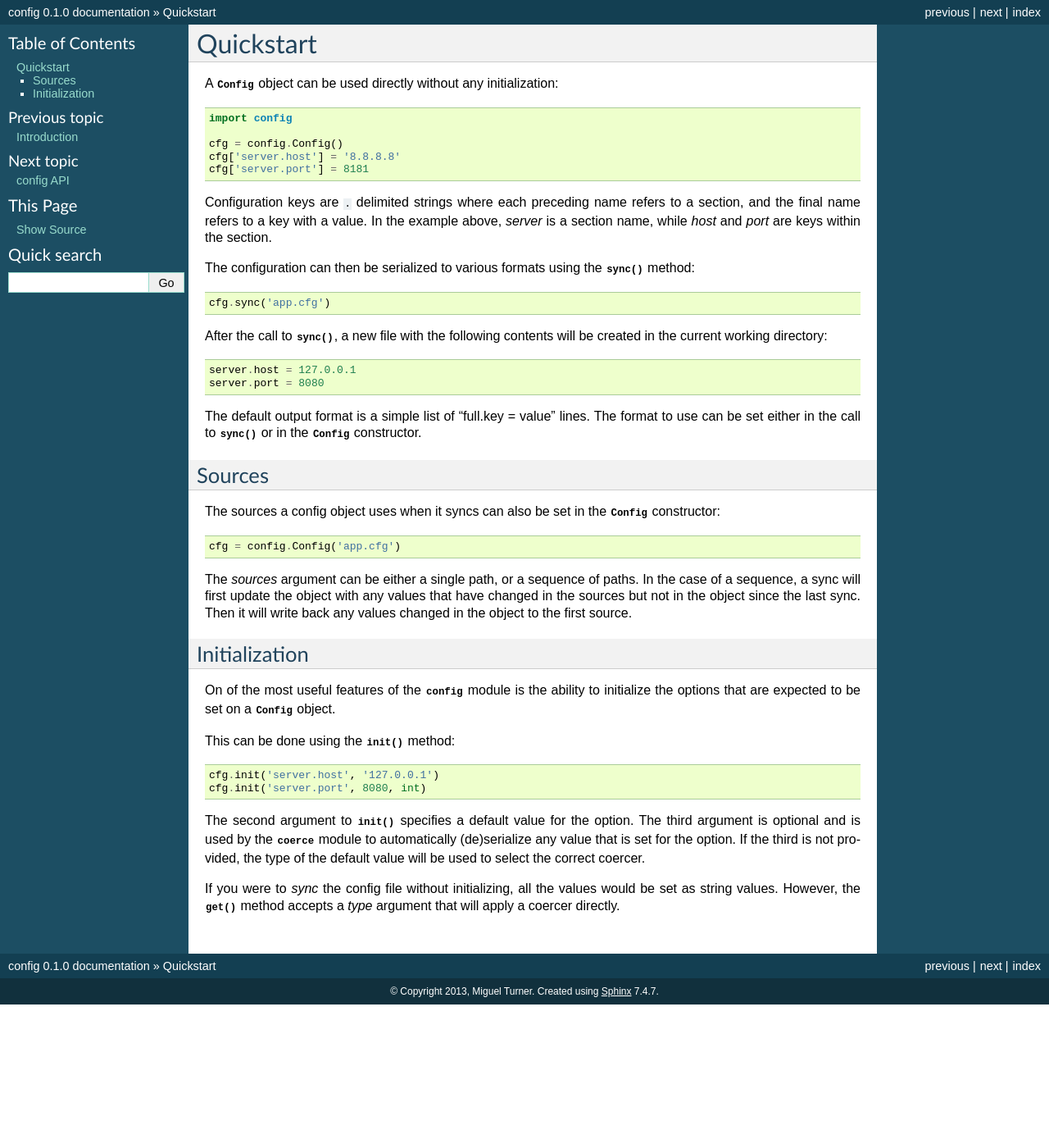
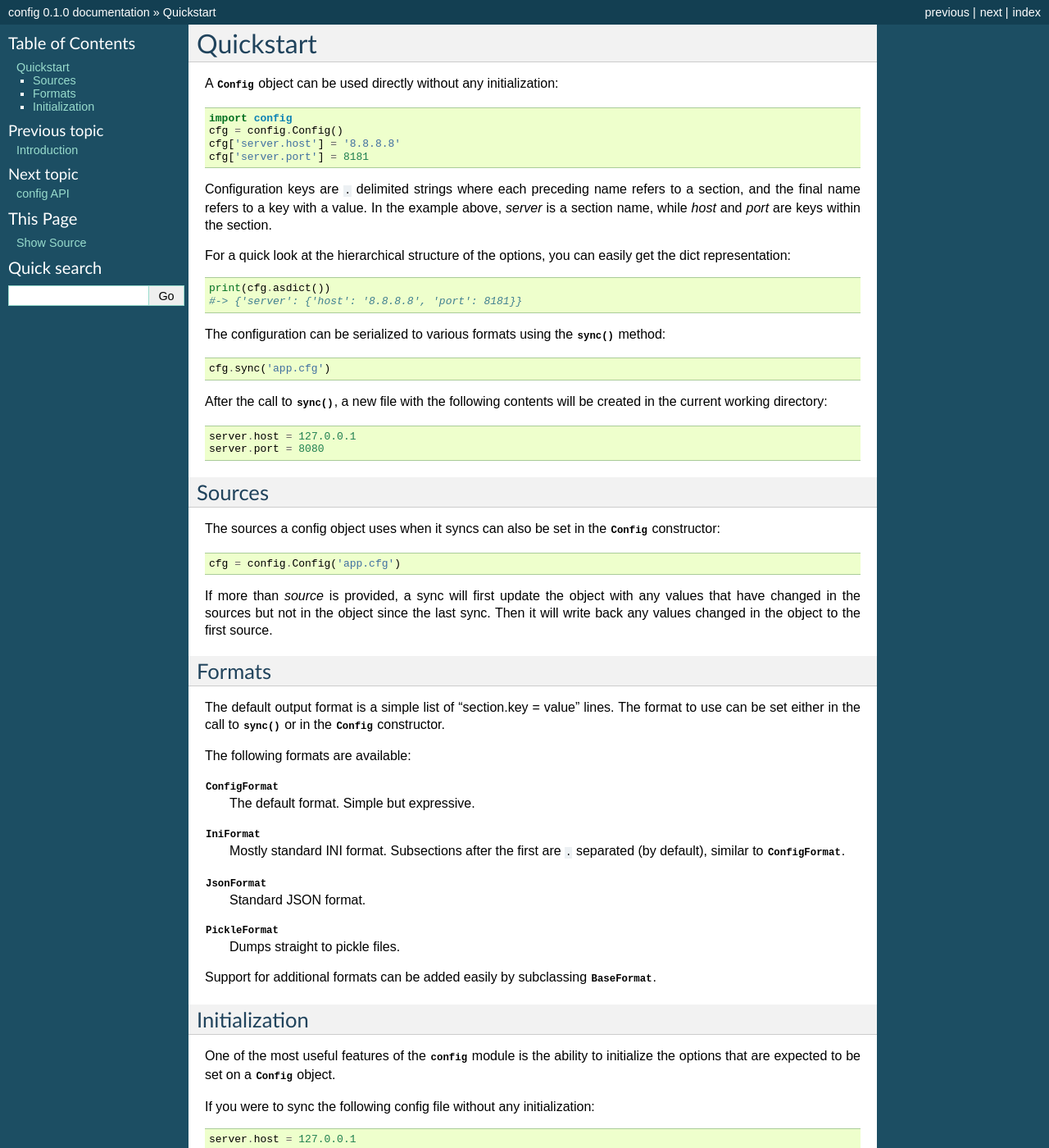
Before and after one commit to dhagrow/profig, a Sphinx documentation site: the page built from docs/quickstart.txt, in a window 1280 px wide and 1400 px high. Shown: the whole window at 82% size. Built offline with Sphinx 7.4.7, drawn with Linux system fonts in a browser that asks for light colours; some of the changed text lies outside the part shown.

Commit message:
updated docs

```diff
--- a/docs/quickstart.txt
+++ b/docs/quickstart.txt
@@ -4,7 +4,6 @@ Quickstart
 A :class:`~config.Config` object can be used directly without any initialization::
 
     import config
-
     cfg = config.Config()
     cfg['server.host'] = '8.8.8.8'
     cfg['server.port'] = 8181
@@ -14,7 +13,13 @@ refers to a section, and the final name refers to a key with a value. In
 the example above, `server` is a section name, while `host` and `port` are
 keys within the section.
 
-The configuration can then be serialized to various formats using the
+For a quick look at the hierarchical structure of the options, you can easily
+get the dict representation::
+
+    print(cfg.asdict())
+    #-> {'server': {'host': '8.8.8.8', 'port': 8181}}
+
+The configuration can be serialized to various formats using the
 :meth:`~config.Config.sync` method::
 
     cfg.sync('app.cfg')
@@ -25,10 +30,6 @@ contents will be created in the current working directory::
     server.host = 127.0.0.1
     server.port = 8080
 
-The default output format is a simple list of "full.key = value" lines. The
-format to use can be set either in the call to :meth:`~config.Config.sync` or
-in the :class:`~config.Config` constructor.
-
 Sources
 -------
 
@@ -37,19 +38,51 @@ The sources a config object uses when it syncs can also be set in the
 
     cfg = config.Config('app.cfg')
 
-The `sources` argument can be either a single path, or a sequence of paths. In
-the case of a sequence, a sync will first update the object with any values
-that have changed in the sources but not in the object since the last sync.
-Then it will write back any values changed in the object to the first source.
+If more than `source` is provided, a sync will first update the object with
+any values that have changed in the sources but not in the object since the
+last sync. Then it will write back any values changed in the object to the
+first source.
+
+Formats
+-------
+
+The default output format is a simple list of "section.key = value" lines. The
+format to use can be set either in the call to :meth:`~config.Config.sync` or
+in the :class:`~config.Config` constructor.
+
+The following formats are available:
+
+:class:`~config.ConfigFormat`
+    The default format. Simple but expressive.
+
+:class:`~config.IniFormat`
+    Mostly standard INI format. Subsections after the first are :samp:`.`
+    separated (by default), similar to :class:`~config.ConfigFormat`.
+
+:class:`~config.JsonFormat`
+    Standard JSON format.
+
+:class:`~config.PickleFormat`
+    Dumps straight to pickle files.
+
+Support for additional formats can be added easily by subclassing
+:class:`~config.BaseFormat`.
 
 Initialization
 --------------
 
-On of the most useful features of the :mod:`config` module is the ability
+One of the most useful features of the :mod:`config` module is the ability
 to initialize the options that are expected to be set on a
 :class:`~config.Config` object.
 
-This can be done using the :meth:`~config.Config.init` method::
+If you were to sync the following config file without any initialization::
+
+    server.host = 127.0.0.1
+    server.port = 8080
+
+The port number would be interpreted as a string, and you would have to
+convert it manually. You can avoid doing this each time you access the value
+by using the :meth:`~config.Config.init` method::
 
     cfg.init('server.host', '127.0.0.1')
     cfg.init('server.port', 8080, int)
@@ -59,7 +92,3 @@ value for the option. The third argument is optional and is used by the
 :mod:`coerce` module to automatically (de)serialize any value that is set
 for the option. If the third is not provided, the type of the default value
 will be used to select the correct coercer.
-
-If you were to `sync` the config file without initializing, all the values
-would be set as string values. However, the :meth:`~config.Config.get` method
-accepts a `type` argument that will apply a coercer directly.
```
Also changed, not shown: docs/config_api.txt (+14 -1 lines).
